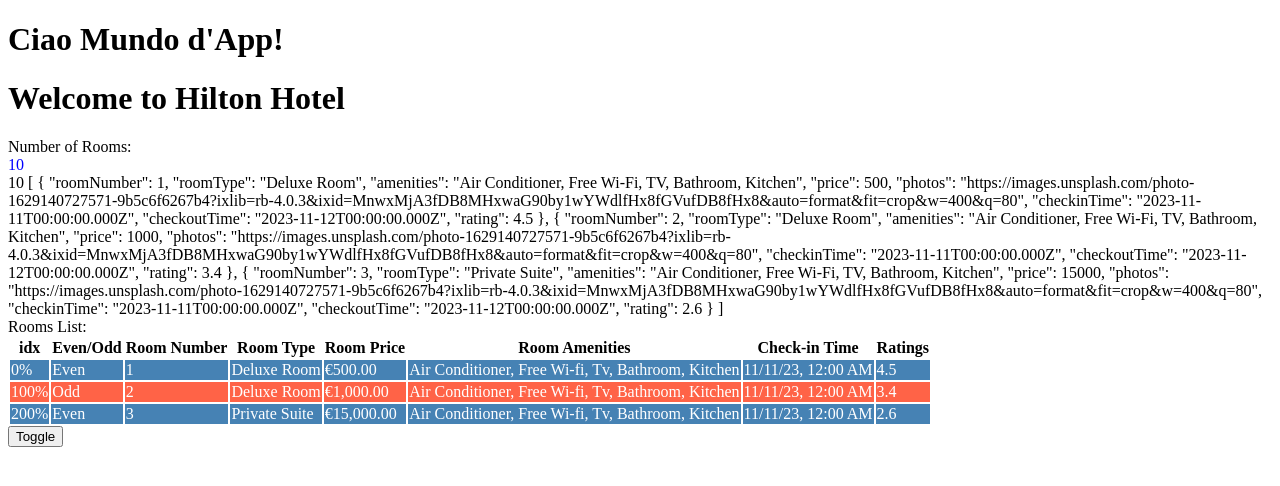
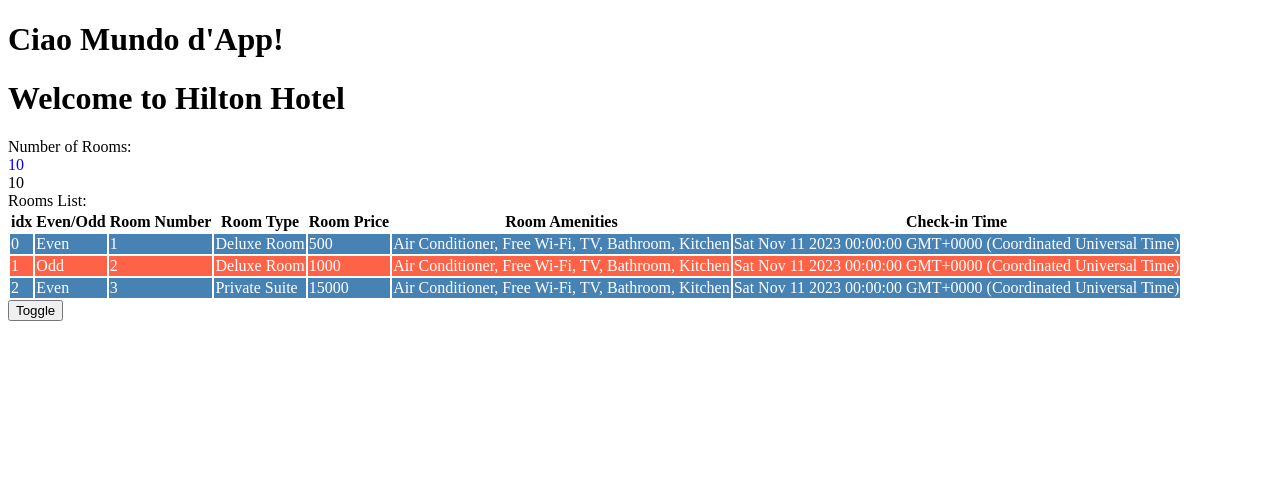
Before and after one commit to MarkRasavong/angular-hotel-inv, an Angular app: page / in a window 1280 px wide. Shown: the top 486 px of the page. Built offline with nearby package versions, Linux system fonts and the light colour scheme.

Commit message:
Revert "Angular1 installation and basics"

```diff
--- a/src/app/rooms/rooms.component.html
+++ b/src/app/rooms/rooms.component.html
@@ -8,10 +8,7 @@
 
 {{ rooms?.availableRooms ?? 'No Rooms' }}
 
-<!-- converts [object object] || arrays and parses them correctly ONLY FOR DEV-->
-{{ roomList | json }}
-
-<div *ngIf="rooms.availableRooms > 0">
+<div *ngIf="rooms?.availableRooms != undefined && rooms.availableRooms > 0">
   Rooms List:
   <!-- {{ roomList }} -->
   <table>
@@ -23,20 +20,16 @@
       <th>Room Price</th>
       <th>Room Amenities</th>
       <th>Check-in Time</th>
-      <th>Ratings</th>
     </tr>
-    <tr [ngClass]="e ? 'even' : 'odd'"
-      *ngFor="let room of roomList | slice: 0: 4; let e = even; let o = odd let i = index">
+    <tr [ngClass]="e ? 'even' : 'odd'" *ngFor="let room of roomList; let e = even; let o = odd let i = index">
       <!-- loops each object -->
-      <td>{{ i | percent }}</td>
+      <td>{{ i }}</td>
       <td>{{e ? "Even" : "Odd"}}</td>
       <td>{{ room.roomNumber }}</td>
       <td>{{ room.roomType }}</td>
-      <td>{{ room.price | currency: 'EUR' }}</td>
-      <td>{{ room.amenities | titlecase }}</td>
-      <td>{{ room.checkinTime | date : 'short' }}</td>
-      <td>{{ room.rating | number : '1.1-1': 'en-us'}}</td>
-
+      <td>{{ room.price }}</td>
+      <td>{{ room.amenities }}</td>
+      <td>{{ room.checkinTime }}</td>
     </tr>
   </table>
 </div>
--- a/src/app/rooms/rooms.component.ts
+++ b/src/app/rooms/rooms.component.ts
@@ -28,7 +28,6 @@
         'https://images.unsplash.com/photo-1629140727571-9b5c6f6267b4?ixlib=rb-4.0.3&ixid=MnwxMjA3fDB8MHxwaG90by1wYWdlfHx8fGVufDB8fHx8&auto=format&fit=crop&w=400&q=80',
       checkinTime: new Date('11-Nov-2023'),
       checkoutTime: new Date('12-Nov-2023'),
-      rating: 4.5,
     },
     {
       roomNumber: 2,
@@ -39,7 +38,6 @@
         'https://images.unsplash.com/photo-1629140727571-9b5c6f6267b4?ixlib=rb-4.0.3&ixid=MnwxMjA3fDB8MHxwaG90by1wYWdlfHx8fGVufDB8fHx8&auto=format&fit=crop&w=400&q=80',
       checkinTime: new Date('11-Nov-2023'),
       checkoutTime: new Date('12-Nov-2023'),
-      rating: 3.4,
     },
     {
       roomNumber: 3,
@@ -50,7 +48,6 @@
         'https://images.unsplash.com/photo-1629140727571-9b5c6f6267b4?ixlib=rb-4.0.3&ixid=MnwxMjA3fDB8MHxwaG90by1wYWdlfHx8fGVufDB8fHx8&auto=format&fit=crop&w=400&q=80',
       checkinTime: new Date('11-Nov-2023'),
       checkoutTime: new Date('12-Nov-2023'),
-      rating: 2.6,
     },
   ];
 
--- a/src/app/rooms/rooms.ts
+++ b/src/app/rooms/rooms.ts
@@ -12,5 +12,4 @@
   photos: string;
   checkinTime: Date;
   checkoutTime: Date;
-  rating: number;
 }
```
